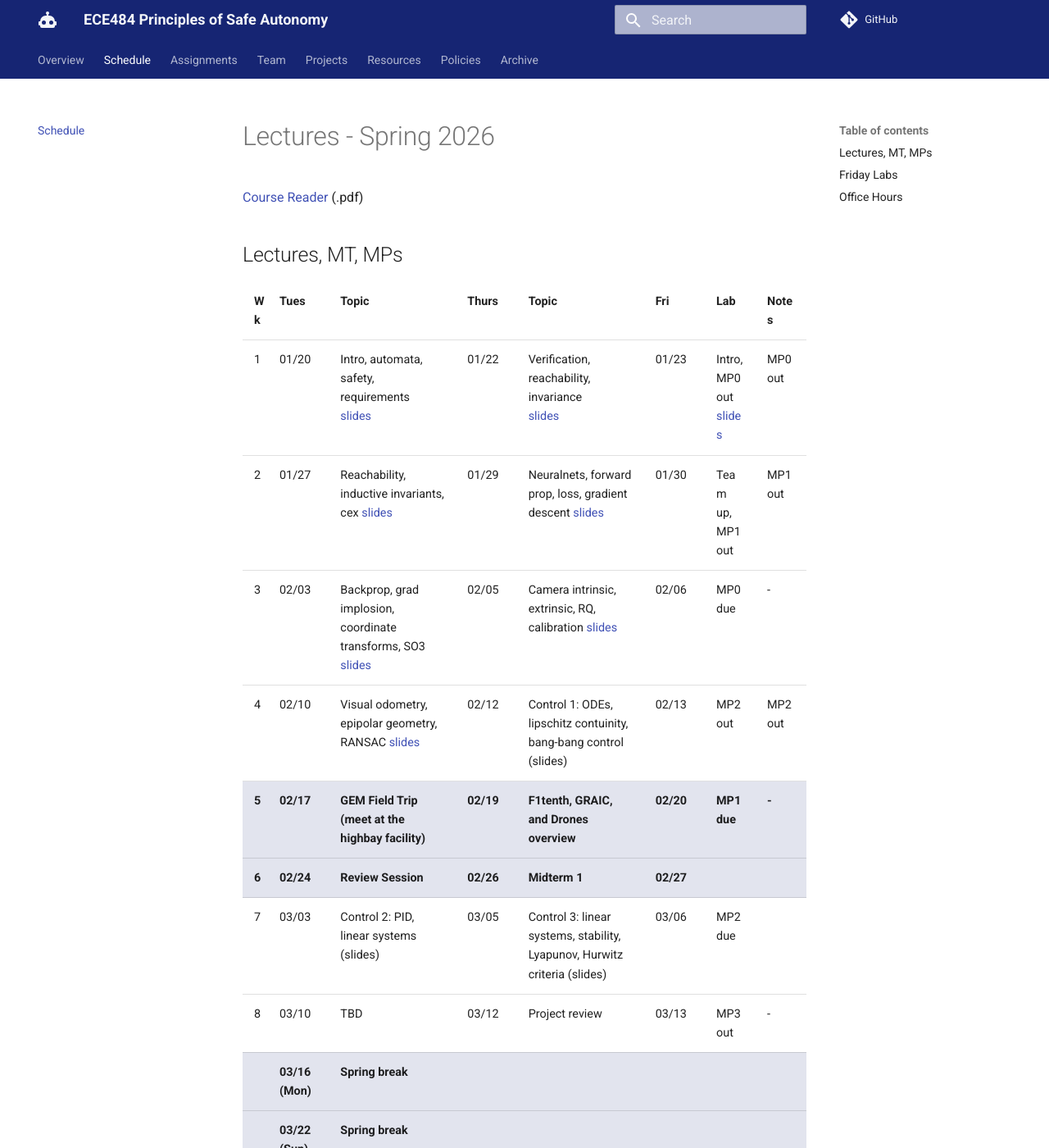
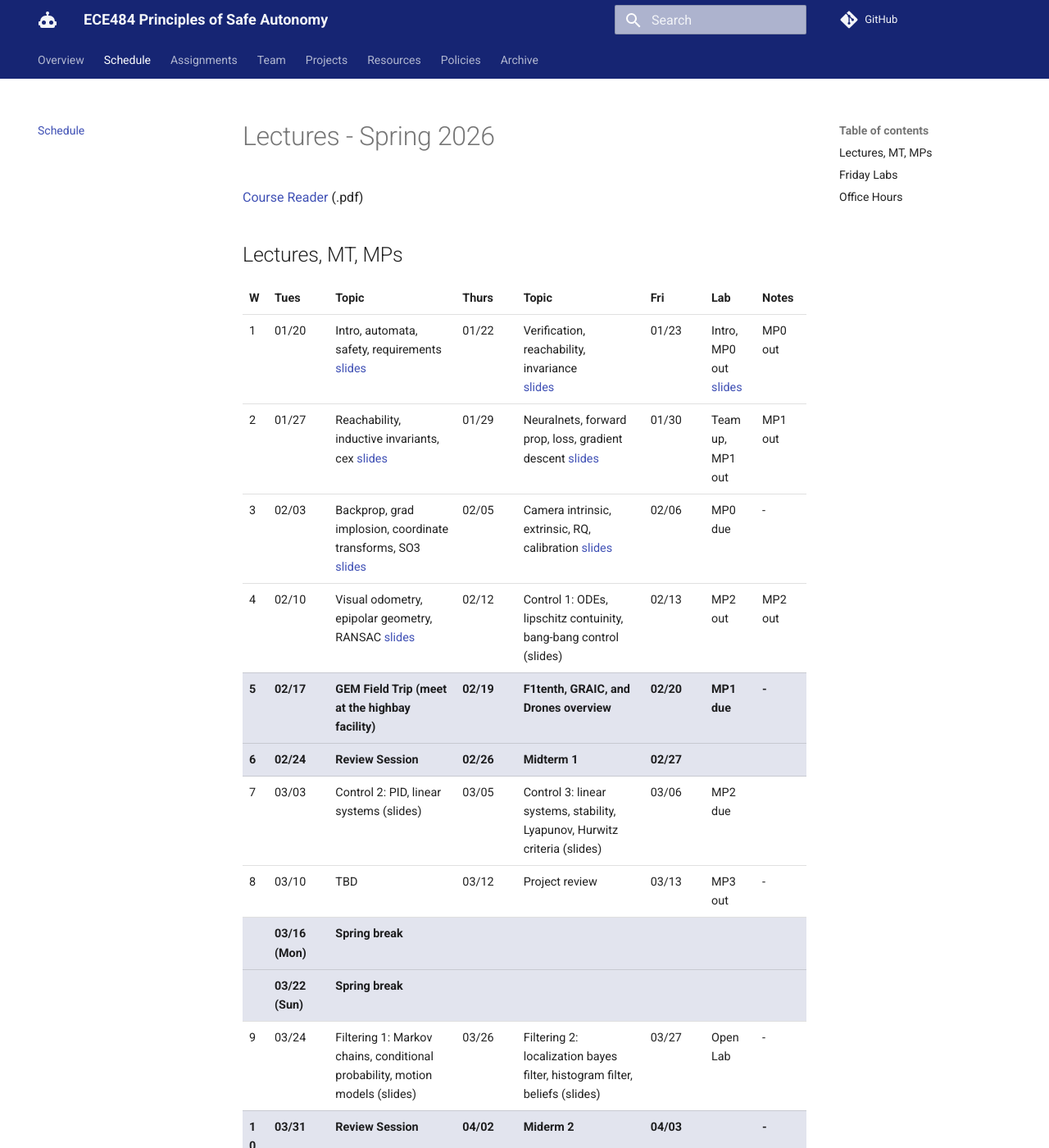
Before and after one commit to safeautonomy-illinois/ece484-site, an MkDocs documentation site: the page built from docs/spring-2026/lectures.md, in a window 1280 px wide and 1400 px high. Shown: the whole window at 82% size. Built offline with MkDocs 1.6.1 and Material for MkDocs 9.7.7, drawn with Linux system fonts in a browser that asks for light colours; comment, search, counter and statistics services are not loaded.

Commit message:
l7 updated

```diff
--- a/docs/spring-2026/lectures.md
+++ b/docs/spring-2026/lectures.md
@@ -19,7 +19,7 @@
   </colgroup>
   <thead>
     <tr>
-      <th>Wk</th>
+      <th>W</th>
       <th>Tues</th>
       <th>Topic    </th>
       <th>Thurs</th>
--- a/docs/stylesheets/extra.css
+++ b/docs/stylesheets/extra.css
@@ -157,7 +157,7 @@ body.sa-home .md-container {
 
 .sa-schedule th,
 .sa-schedule td {
-  padding: 0.6rem 0.7rem;
+  padding: 0.4rem 0.4rem;
   border-bottom: 1px solid var(--md-typeset-table-color);
   text-align: left;
   vertical-align: top;
```
Also changed, not shown: 1 other file.
